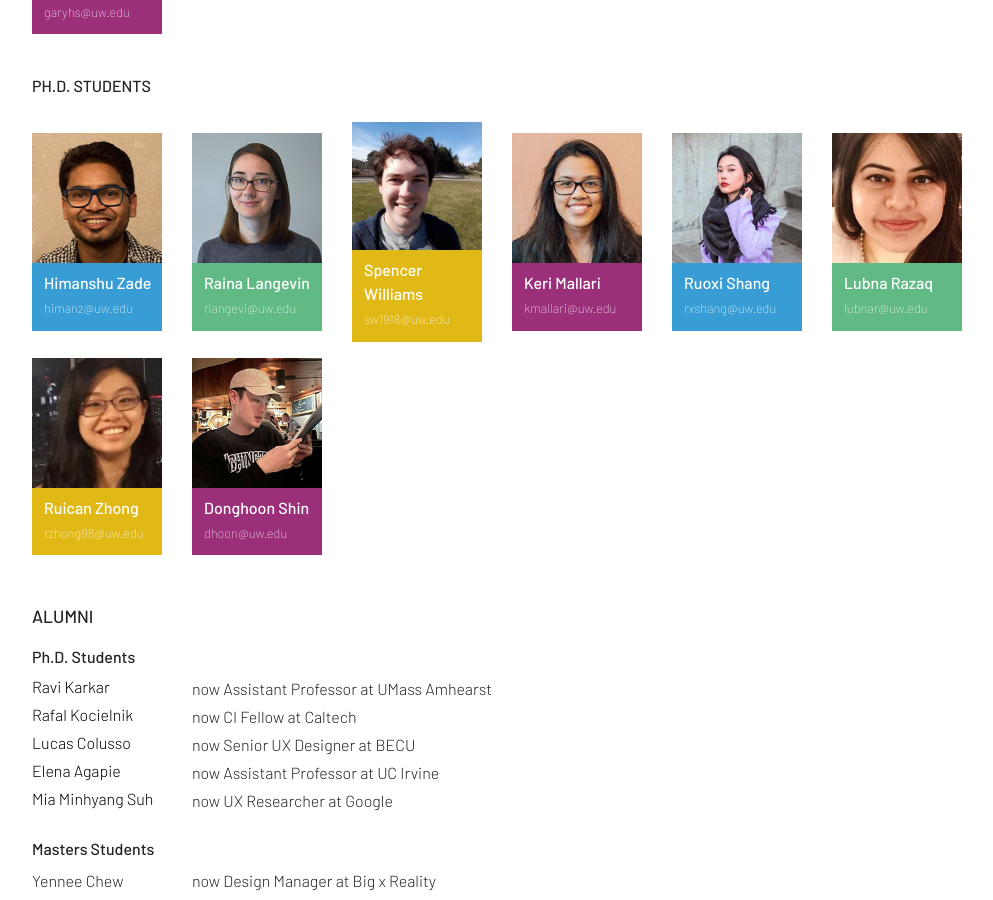
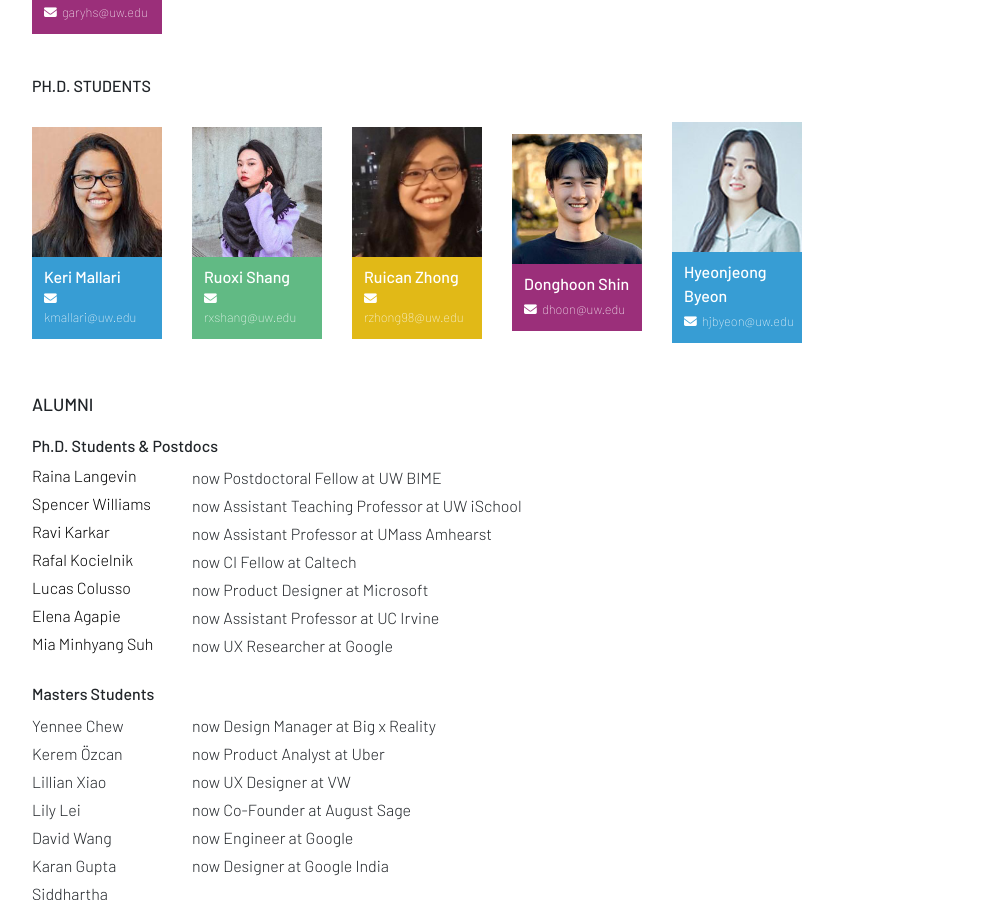
Before and after one commit to prosociallab/prosociallab.github.io, a Jekyll site: the page built from people/index.html, in a window 1280 px wide and 900 px high, scrolled down 340 px. Shown: the whole window, without its empty margins (143-1136 px from the left). Built offline with Jekyll 4.4.1, drawn with Linux system fonts in a browser that asks for light colours.

Commit message:
update people & alumni

```diff
--- a/_data/alumni.yml
+++ b/_data/alumni.yml
@@ -1,6 +1,16 @@
 alumni:
-  - type: "Ph.D. Students"
+  - type: "Ph.D. Students & Postdocs"
     list:
+      - name: Raina Langevin
+        affiliation: UW BIME
+        role: Postdoctoral Fellow
+        website: https://www.rainalangevin.com/
+        member_until: 2023
+      - name: Spencer Williams
+        affiliation: UW iSchool
+        role: Assistant Teaching Professor
+        website: https://www.sprwilliams.com/
+        member_until: 2023
       - name: Ravi Karkar
         affiliation: UMass Amhearst
         role: Assistant Professor
@@ -12,8 +22,8 @@ alumni:
         website: https://rkocielnik.com/
         member_until: 2021
       - name: Lucas Colusso
-        affiliation: BECU
-        role: Senior UX Designer
+        affiliation: Microsoft
+        role: Product Designer
         website: https://lucascolusso.com/
         member_until: 2020
       - name: Elena Agapie
--- a/people/index.html
+++ b/people/index.html
@@ -27,6 +27,7 @@ title: People
                             data-name="{{ email[0] }}"
                             data-domain="{{ email[1] }}"
                             onclick="window.location.href = 'mailto:' + this.dataset.name + '@' + this.dataset.domain; return false;">
+                            <i class="fas fa-envelope"></i>&nbsp;
                         </a>
                     </div>
                     {% assign counter = counter | plus: 1 %}
```
Also changed, not shown: _data/people.yml (+10 -25 lines), assets/images/people/donghoon.jpg, assets/images/people/hyeonjeong.jpg (added).
